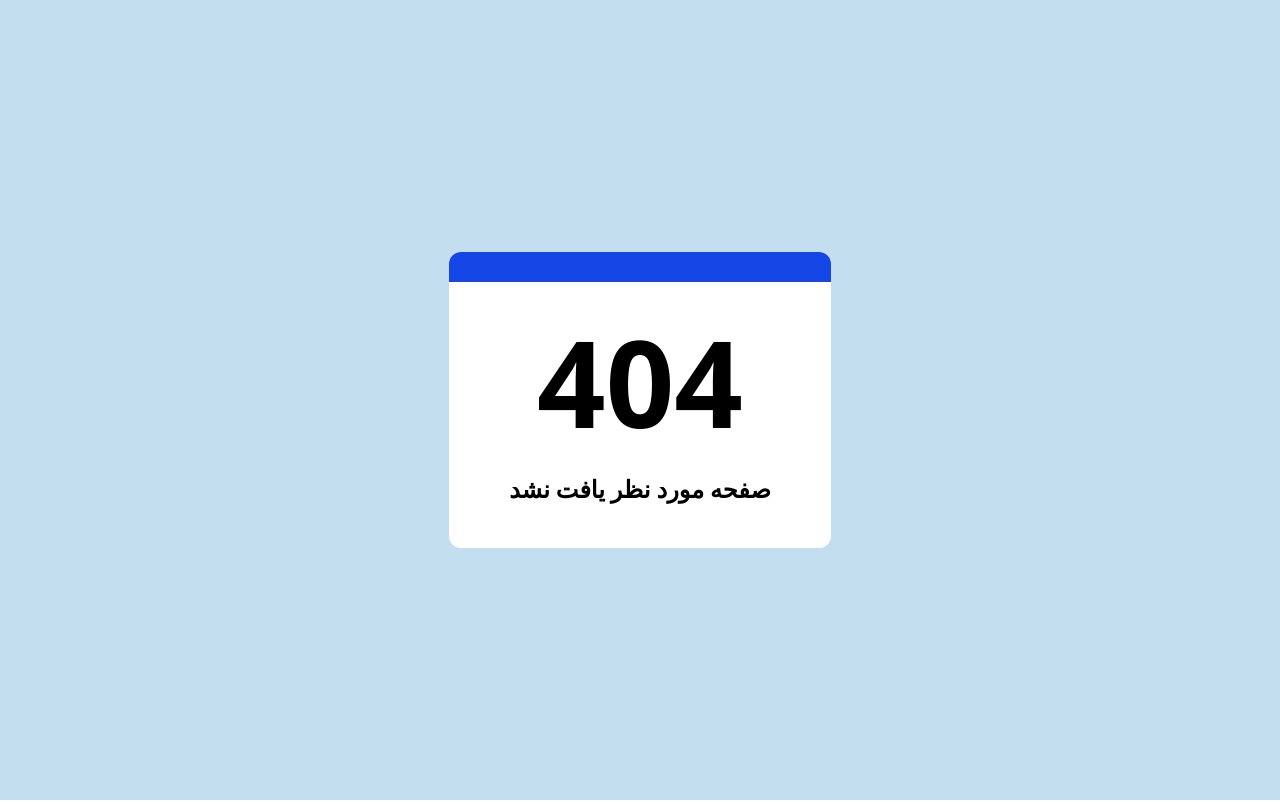
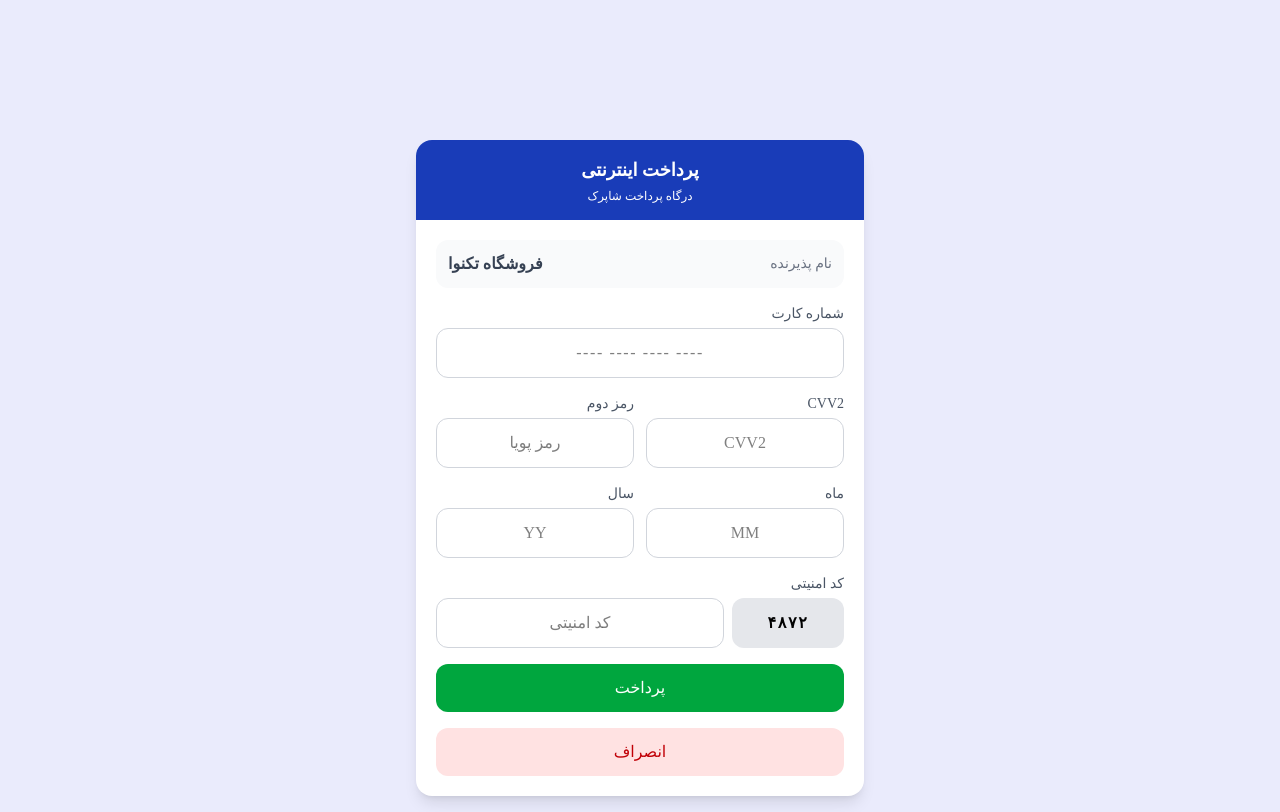
Before and after one commit to SalehSeyedmahdi/technova-store, a Next.js app: page /payment in a window 1280 px wide. Before the commit this address had no page. Built offline with nearby package versions, Linux system fonts and the light colour scheme.

Commit message:
feat: create payment page

```diff
--- /dev/null
+++ b/src/app/payment/layout.tsx
@@ -0,0 +1,26 @@
+import type { Metadata } from "next";
+import { Geist, Geist_Mono } from "next/font/google";
+import "../globals.css";
+
+const geistSans = Geist({
+	variable: "--font-geist-sans",
+	subsets: ["latin"],
+});
+
+const geistMono = Geist_Mono({
+	variable: "--font-geist-mono",
+	subsets: ["latin"],
+});
+
+export const metadata: Metadata = {
+	title: "پرداخت",
+	description: "پرداخت سفارش در تکنوا",
+};
+
+export default function RootLayout({
+	children,
+}: Readonly<{
+	children: React.ReactNode;
+}>) {
+	return <>{children}</>;
+}
--- /dev/null
+++ b/src/app/payment/loading.tsx
@@ -0,0 +1,7 @@
+export default function Loading() {
+	return (
+		<div className="w-full h-screen flex items-center justify-center">
+			<div className="w-8 h-8 border-4 border-blue-200 rounded-full animate-spin border-t-blue-600"></div>
+		</div>
+	);
+}
--- /dev/null
+++ b/src/app/payment/page.tsx
@@ -0,0 +1,9 @@
+import PaymentClient from "@/components/payment/components/payment-client";
+
+export default function PaymentPage() {
+	return (
+		<div className="w-full min-h-screen bg-[#eaebfc] pt-[84px] md:pt-[140px] p-4 font-[YekanBakh]">
+			<PaymentClient />
+		</div>
+	);
+}
--- /dev/null
+++ b/src/components/payment/components/payment-client.tsx
@@ -0,0 +1,220 @@
+"use client";
+
+import { BASE_URL } from "@/constants/BASE_URL";
+import axios from "axios";
+import { useRouter } from "next/navigation";
+import { useState } from "react";
+import { useCookies } from "react-cookie";
+import { SubmitHandler, useForm } from "react-hook-form";
+import { toast } from "react-toastify";
+
+type PaymentFormFields = {
+	cardNumber: string;
+	cvv2: string;
+	secondPassword: string;
+	month: string;
+	year: string;
+	securityCode: string;
+};
+
+export default function PaymentClient() {
+	const router = useRouter();
+	const [cookies] = useCookies(["token"]);
+	const [loading, setLoading] = useState(false);
+
+	const {
+		register,
+		handleSubmit,
+		formState: { errors },
+	} = useForm<PaymentFormFields>();
+
+	const onSubmit: SubmitHandler<PaymentFormFields> = async () => {
+		try {
+			setLoading(true);
+
+			const checkoutData = sessionStorage.getItem("checkoutData");
+
+			if (!checkoutData) {
+				toast.error("اطلاعات سفارش یافت نشد");
+				router.replace("/checkout");
+				return;
+			}
+
+			await axios.post(`${BASE_URL}/api/orders`, JSON.parse(checkoutData), {
+				headers: {
+					Authorization: `Bearer ${cookies.token}`,
+				},
+			});
+
+			sessionStorage.removeItem("checkoutData");
+
+			toast.success("پرداخت و ثبت سفارش با موفقیت انجام شد");
+
+			setTimeout(() => {
+				router.replace("/dashboard/orders");
+			}, 1000);
+		} catch (error) {
+			console.error(error);
+			toast.error("پرداخت یا ثبت سفارش انجام نشد");
+		} finally {
+			setLoading(false);
+		}
+	};
+
+	return (
+		<div className="w-full flex justify-center items-start" dir="rtl">
+			<form
+				onSubmit={handleSubmit(onSubmit)}
+				className="w-full max-w-md bg-white rounded-2xl shadow-lg overflow-hidden"
+			>
+				<div className="bg-blue-800 text-white p-4 text-center">
+					<h1 className="font-bold text-lg">پرداخت اینترنتی</h1>
+					<p className="text-xs mt-1">درگاه پرداخت شاپرک</p>
+				</div>
+
+				<div className="p-5 flex flex-col gap-4">
+					<div className="flex justify-between items-center bg-gray-50 rounded-xl p-3">
+						<span className="text-sm text-gray-500">نام پذیرنده</span>
+						<span className="font-bold text-gray-700">فروشگاه تکنوا</span>
+					</div>
+
+					<div className="flex flex-col gap-1">
+						<label className="text-sm text-gray-600">شماره کارت</label>
+						<input
+							{...register("cardNumber", {
+								required: "شماره کارت الزامی است",
+								minLength: {
+									value: 16,
+									message: "شماره کارت باید ۱۶ رقم باشد",
+								},
+							})}
+							dir="ltr"
+							maxLength={19}
+							placeholder="---- ---- ---- ----"
+							className="border border-gray-300 rounded-xl p-3 outline-none text-center tracking-widest"
+						/>
+						{errors.cardNumber && (
+							<p className="text-xs text-red-600">
+								{errors.cardNumber.message}
+							</p>
+						)}
+					</div>
+
+					<div className="grid grid-cols-2 gap-3">
+						<div className="flex flex-col gap-1">
+							<label className="text-sm text-gray-600">CVV2</label>
+							<input
+								{...register("cvv2", {
+									required: "CVV2 الزامی است",
+									minLength: {
+										value: 3,
+										message: "CVV2 باید حداقل ۳ رقم باشد",
+									},
+								})}
+								dir="ltr"
+								maxLength={4}
+								placeholder="CVV2"
+								className="border border-gray-300 rounded-xl p-3 outline-none text-center"
+							/>
+							{errors.cvv2 && (
+								<p className="text-xs text-red-600">{errors.cvv2.message}</p>
+							)}
+						</div>
+
+						<div className="flex flex-col gap-1">
+							<label className="text-sm text-gray-600">رمز دوم</label>
+							<input
+								{...register("secondPassword", {
+									required: "رمز دوم الزامی است",
+								})}
+								dir="ltr"
+								placeholder="رمز پویا"
+								className="border border-gray-300 rounded-xl p-3 outline-none text-center"
+							/>
+							{errors.secondPassword && (
+								<p className="text-xs text-red-600">
+									{errors.secondPassword.message}
+								</p>
+							)}
+						</div>
+					</div>
+
+					<div className="grid grid-cols-2 gap-3">
+						<div className="flex flex-col gap-1">
+							<label className="text-sm text-gray-600">ماه</label>
+							<input
+								{...register("month", {
+									required: "ماه الزامی است",
+								})}
+								dir="ltr"
+								maxLength={2}
+								placeholder="MM"
+								className="border border-gray-300 rounded-xl p-3 outline-none text-center"
+							/>
+							{errors.month && (
+								<p className="text-xs text-red-600">{errors.month.message}</p>
+							)}
+						</div>
+
+						<div className="flex flex-col gap-1">
+							<label className="text-sm text-gray-600">سال</label>
+							<input
+								{...register("year", {
+									required: "سال الزامی است",
+								})}
+								dir="ltr"
+								maxLength={2}
+								placeholder="YY"
+								className="border border-gray-300 rounded-xl p-3 outline-none text-center"
+							/>
+							{errors.year && (
+								<p className="text-xs text-red-600">{errors.year.message}</p>
+							)}
+						</div>
+					</div>
+
+					<div className="flex flex-col gap-1">
+						<label className="text-sm text-gray-600">کد امنیتی</label>
+						<div className="flex gap-2">
+							<div className="w-28 flex justify-center items-center bg-gray-200 rounded-xl font-bold tracking-widest">
+								۴۸۷۲
+							</div>
+							<input
+								{...register("securityCode", {
+									required: "کد امنیتی الزامی است",
+									validate: (value) =>
+										value === "4872" || "کد امنیتی صحیح نیست",
+								})}
+								dir="ltr"
+								placeholder="کد امنیتی"
+								className="flex-1 border border-gray-300 rounded-xl p-3 outline-none text-center"
+							/>
+						</div>
+						{errors.securityCode && (
+							<p className="text-xs text-red-600">
+								{errors.securityCode.message}
+							</p>
+						)}
+					</div>
+
+					<button
+						type="submit"
+						disabled={loading}
+						className="w-full bg-green-600 text-white rounded-xl p-3 hover:opacity-80 disabled:opacity-50 cursor-pointer"
+					>
+						{loading ? "در حال پرداخت..." : "پرداخت"}
+					</button>
+
+					<button
+						type="button"
+						onClick={() => router.replace("/checkout")}
+						disabled={loading}
+						className="w-full bg-red-100 text-red-700 rounded-xl p-3 hover:opacity-80 disabled:opacity-50 cursor-pointer"
+					>
+						انصراف
+					</button>
+				</div>
+			</form>
+		</div>
+	);
+}
--- a/src/components/shop/components/checkout-client.tsx
+++ b/src/components/shop/components/checkout-client.tsx
@@ -4,7 +4,6 @@ import { BASE_URL } from "@/constants/BASE_URL";
 import axios from "axios";
 import { useRouter } from "next/navigation";
 import { useEffect, useMemo, useState } from "react";
-import { useCookies } from "react-cookie";
 import { SubmitHandler, useForm } from "react-hook-form";
 import { toast } from "react-toastify";
 import { getCartId } from "../utils/cart-id";
@@ -33,12 +32,42 @@ const shippingMethods = [
 	},
 ];
 
+const getDeliveryDates = () => {
+	const today = new Date();
+
+	return [1, 2, 3].map((day) => {
+		const date = new Date(today);
+
+		date.setDate(today.getDate() + day);
+
+		const weekday = date.toLocaleDateString("fa-IR", {
+			weekday: "long",
+		});
+
+		const fullDate = date.toLocaleDateString("fa-IR", {
+			year: "numeric",
+			month: "long",
+			day: "numeric",
+		});
+
+		return {
+			id: date.toISOString(),
+			value: date.toISOString(),
+			label: `${weekday}، ${fullDate}`,
+		};
+	});
+};
+
 export default function CheckoutClient() {
 	const router = useRouter();
-	const [cookies] = useCookies(["token"]);
 	const [cart, setCart] = useState<any>(null);
 	const [loading, setLoading] = useState(true);
 	const [selectedShippingId, setSelectedShippingId] = useState("express");
+
+	const deliveryDates = useMemo(() => getDeliveryDates(), []);
+	const [selectedDeliveryDate, setSelectedDeliveryDate] = useState(
+		deliveryDates[0].value,
+	);
 
 	const selectedShipping = useMemo(() => {
 		return (
@@ -73,9 +102,7 @@ export default function CheckoutClient() {
 
 	const onSubmit: SubmitHandler<CheckoutFormFields> = async (data) => {
 		try {
-			await axios.post(
-				`${BASE_URL}/api/orders`,
-				{
+			const checkoutData = {
 				shippingAddress: {
 					name: data.fullName,
 					phone: data.phone,
@@ -89,23 +116,20 @@ export default function CheckoutClient() {
 					title: selectedShipping.title,
 					price: 0,
 				},
+				deliveryDate: selectedDeliveryDate,
 				paymentMethod: "cash",
-				},
-				{
-					headers: {
-						Authorization: `Bearer ${cookies.token}`,
-					},
-				},
-			);
+			};
 
-			toast.success("سفارش با موفقیت ثبت شد");
+			sessionStorage.setItem("checkoutData", JSON.stringify(checkoutData));
+
+			toast.success("در حال انتقال به صفحه پرداخت");
 
 			setTimeout(() => {
-				router.replace("/dashboard/orders");
-			}, 1000);
+				router.push("/payment");
+			}, 500);
 		} catch (error) {
 			console.error(error);
-			toast.error("ثبت سفارش انجام نشد");
+			toast.error("خطا در انتقال به صفحه پرداخت");
 		}
 	};
 
@@ -126,7 +150,7 @@ export default function CheckoutClient() {
 	}
 
 	return (
-		<div className="w-full flex flex-col md:flex-row-reverse gap-4">
+		<div className="w-full flex flex-col-reverse md:flex-row-reverse gap-4">
 			<form
 				onSubmit={handleSubmit(onSubmit)}
 				className="w-full md:w-2/3 bg-white rounded-xl p-6 flex flex-col gap-6"
@@ -159,7 +183,7 @@ export default function CheckoutClient() {
 							})}
 							className="border border-gray-300 rounded-xl p-3 outline-none"
 							placeholder="شماره تماس"
-							dir="ltr"
+							dir="rtl"
 						/>
 						{errors.phone && (
 							<p className="text-xs text-red-600">{errors.phone.message}</p>
@@ -255,6 +279,28 @@ export default function CheckoutClient() {
 					</div>
 				</div>
 
+				<div className="flex flex-col gap-4">
+					<h2 className="font-bold text-xl text-gray-700">تاریخ ارسال</h2>
+
+					<div className="grid grid-cols-1 md:grid-cols-3 gap-3">
+						{deliveryDates.map((date) => (
+							<button
+								key={date.id}
+								type="button"
+								dir="rtl"
+								onClick={() => setSelectedDeliveryDate(date.value)}
+								className={`border rounded-xl p-4 transition cursor-pointer ${
+									selectedDeliveryDate === date.value
+										? "border-blue-700 bg-blue-50"
+										: "border-gray-300 bg-white"
+								}`}
+							>
+								<p className="font-bold text-gray-700">{date.label}</p>
+							</button>
+						))}
+					</div>
+				</div>
+
 				<button
 					type="submit"
 					disabled={isSubmitting}
@@ -305,6 +351,16 @@ export default function CheckoutClient() {
 					<span className="font-bold text-green-600">رایگان</span>
 				</div>
 
+				<div className="flex justify-between items-center" dir="rtl">
+					<span className="text-sm text-gray-600">تاریخ ارسال:</span>
+					<span className="text-sm text-gray-700">
+						{
+							deliveryDates.find((date) => date.value === selectedDeliveryDate)
+								?.label
+						}
+					</span>
+				</div>
+
 				<div
 					className="flex justify-between items-center border-t pt-4"
 					dir="rtl"
```
Lines whose indentation alone changed are shown as unchanged.
